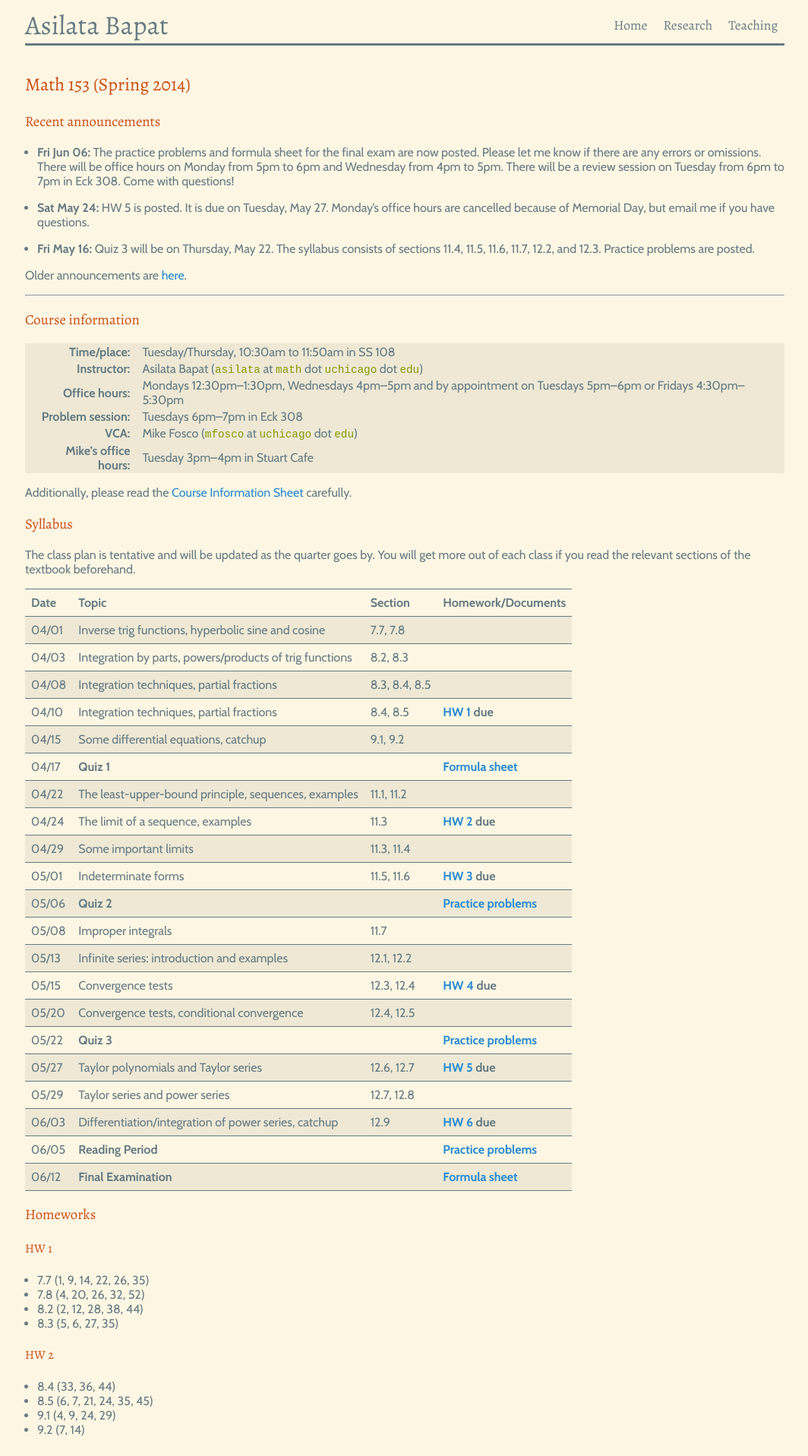
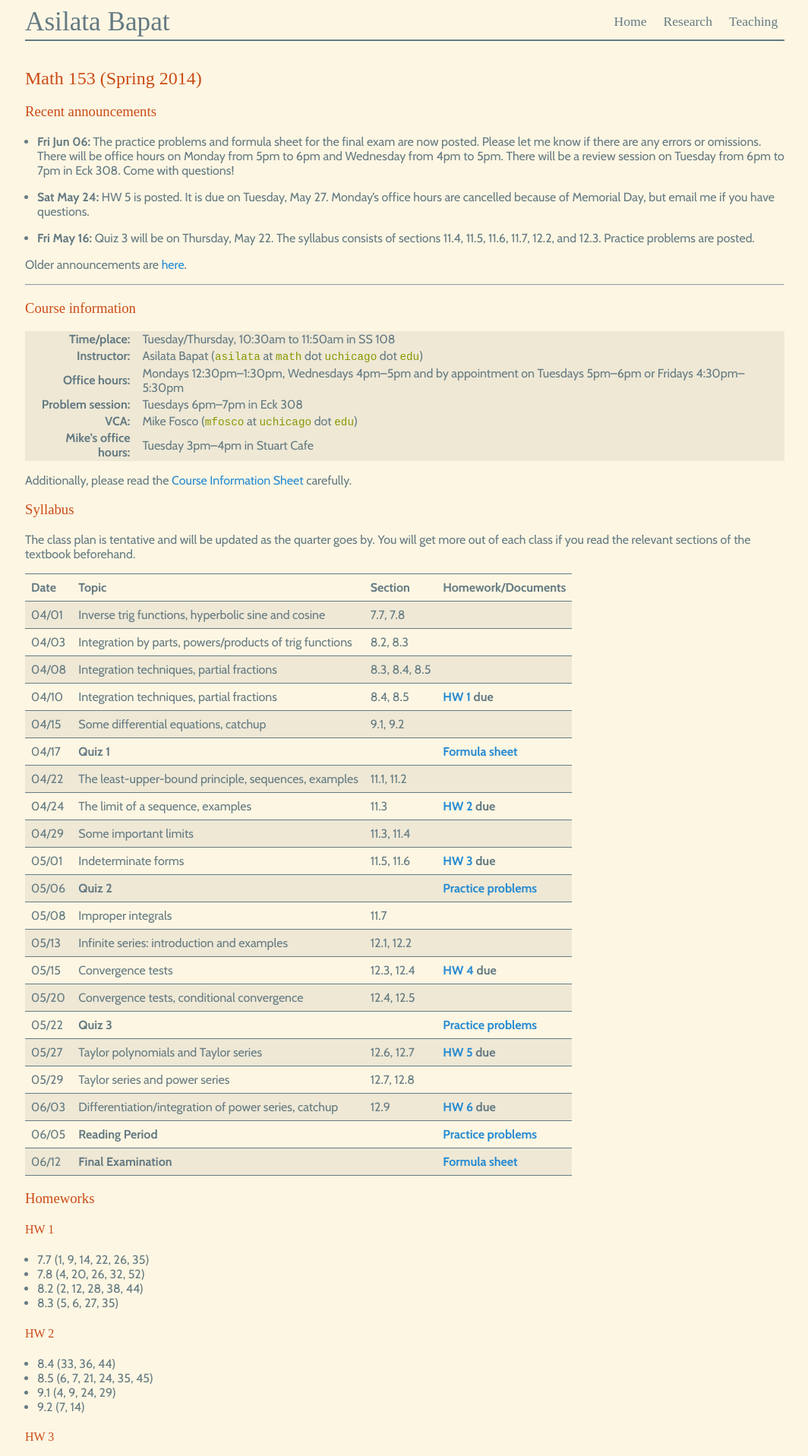
Before and after one commit to dongmouren0/dongmouren.github.io, a Jekyll site: the page built from teaching/153spr14/index.md, in a window 1280 px wide. Shown: the top 1917 px of the page at 76% size, without its empty margins (107-1171 px from the left). Built offline with Jekyll 4.4.1, drawn with Linux system fonts in a browser that asks for light colours; some web fonts are replaced.

Commit message:
Updated fonts and minor css.

```diff
--- a/_includes/head.html
+++ b/_includes/head.html
@@ -6,8 +6,7 @@
     <script type="text/javascript"
 	    src="http://cdn.mathjax.org/mathjax/latest/MathJax.js?config=TeX-AMS-MML_HTMLorMML">
     </script>
-    <link href='http://fonts.googleapis.com/css?family=Lato:400,700,400italic,700italic' rel='stylesheet' type='text/css'>
+    <link href='http://fonts.googleapis.com/css?family=Gentium+Book+Basic:400,700' rel='stylesheet'>
     <link href="https://fonts.googleapis.com/css?family=Cabin:400,400i,700,700i" rel="stylesheet">
-    <link href="https://fonts.googleapis.com/css?family=Alegreya:400,400i,700" rel="stylesheet">
     <link rel="icon" href="http://www.uchicago.edu/favicon.ico"/>
 </head>
--- a/css/stylesheet.scss
+++ b/css/stylesheet.scss
@@ -56,7 +56,7 @@
 }
 
 h1, h2, h3, h4 {
-  font-family: 'Alegreya', serif;
+  font-family: 'Gentium Book Basic', serif;
   font-weight:lighter;
 }
 
@@ -118,7 +118,7 @@
 }
 
 header {
-  font-family: 'Alegreya', serif;
+  font-family: 'Gentium Book Basic', serif;
   font-size: 110%;
     display: flex;
     flex-direction: column;
@@ -128,7 +128,8 @@
     margin-top:0em;
     margin-bottom: 2em;
     padding-top: 0.5em;
-    border-bottom: solid 0.2em;
+    padding-bottom: 0.2em;
+    border-bottom: solid 0.15em;
 
     h1 {
         text-align: center;
```
